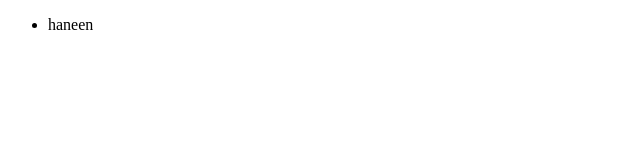
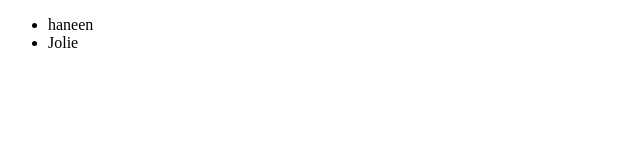
Before and after one commit to haneenimam/version_control-lab-, a plain HTML site: page index.html in a window 1280 px wide. Shown: the full height of the page, 0-640 px from the left. Drawn offline with Linux system fonts and the light colour scheme.

Commit message:
Added my name to the list

```diff
--- a/index.html
+++ b/index.html
@@ -8,6 +8,7 @@
 <body>
     <ul>
         <li>haneen</li>
+        <li>Jolie</li>
     </ul>
 </body>
 </html>
```
